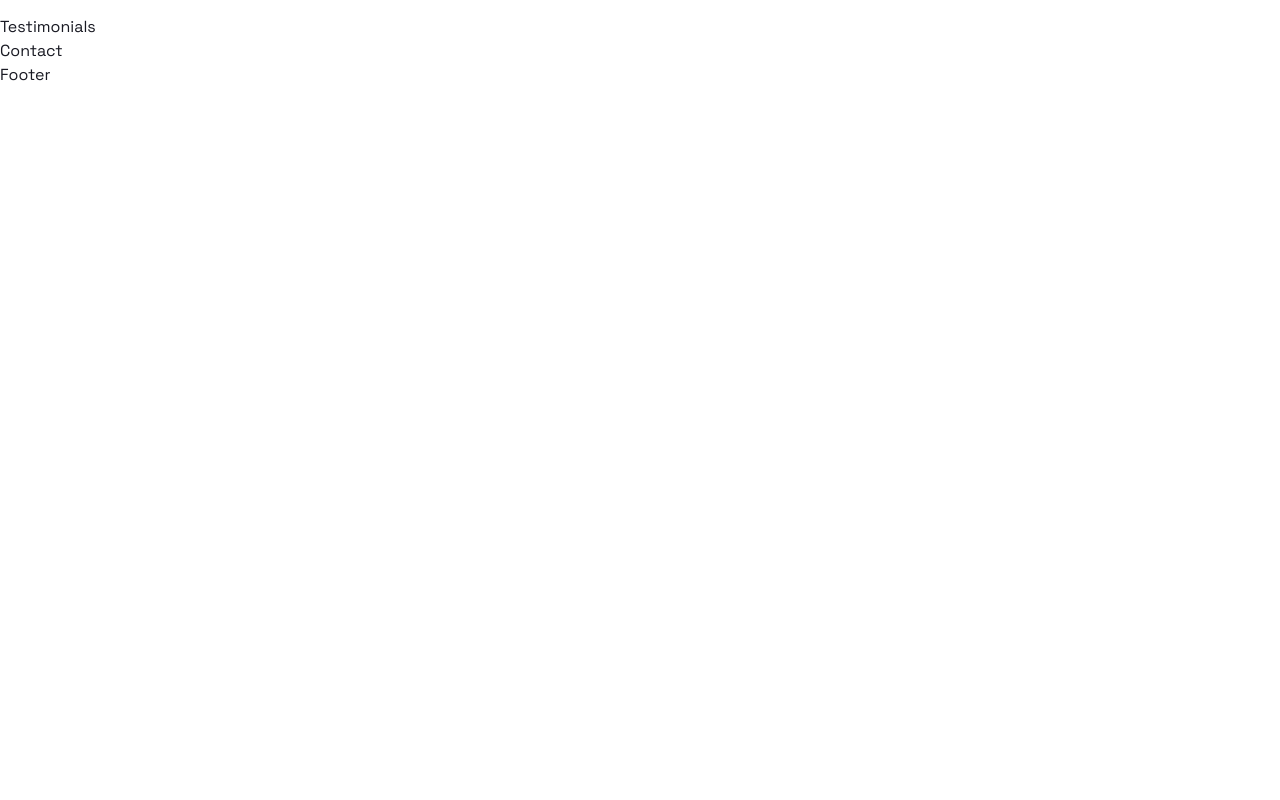
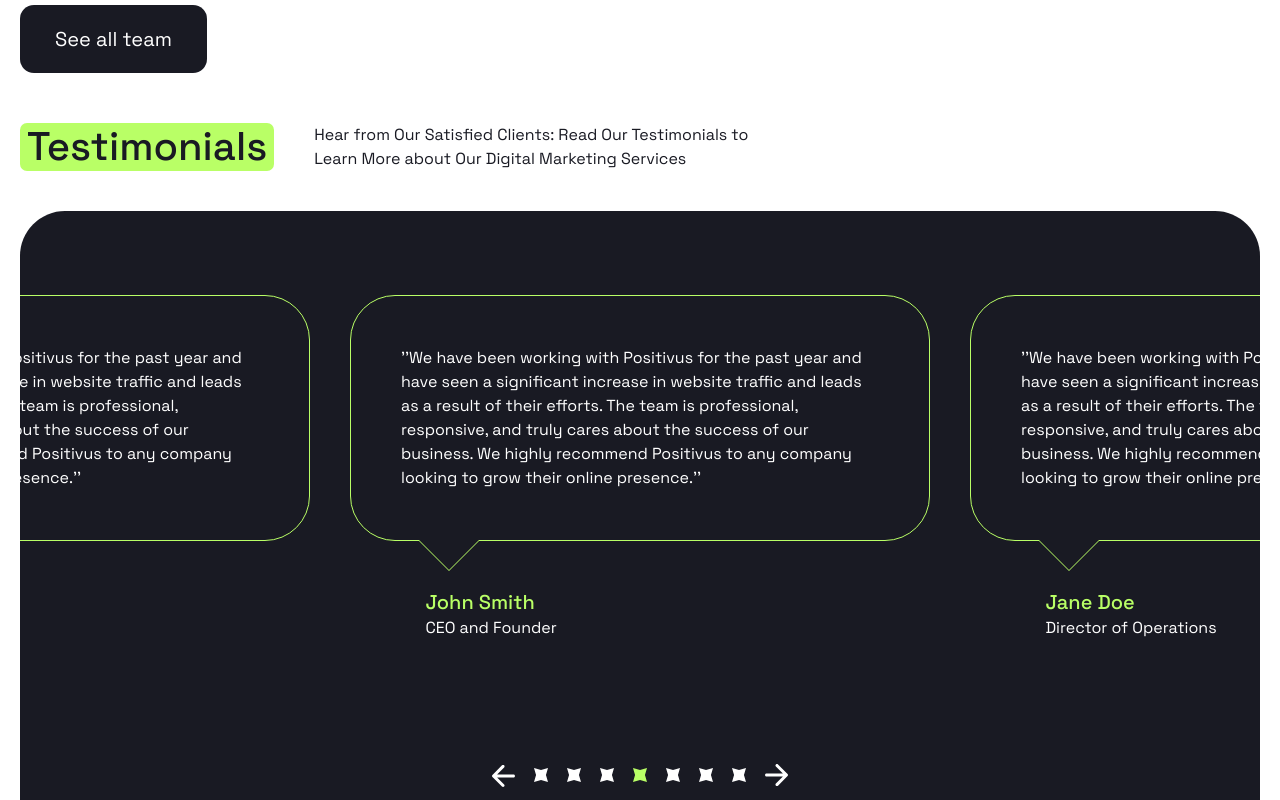
Before and after one commit to DmitryNeznanov/positivus-landing-page, a Next.js app: page / in a window 1280 px wide. Shown: the part 5220-6020 px from the top of the page. Before the commit the page ends 5307 px from the top, so only its background shows below. Built offline with nearby package versions, Linux system fonts and the light colour scheme.

Commit message:
Testimonials section

```diff
--- a/app/components/home/Team.tsx
+++ b/app/components/home/Team.tsx
@@ -108,6 +108,13 @@
             })}
           </div>
         </section>
+        <div className="mt-[40px]">
+          <Link
+            className="button-foreground"
+            href="/">
+            See all team
+          </Link>
+        </div>
       </div>
     </section>
   )
--- a/app/components/home/Testimonials.tsx
+++ b/app/components/home/Testimonials.tsx
@@ -1,3 +1,189 @@
+"use client"
+
+import { log } from "node:console"
+import { useRef, useState } from "react"
+
 export default function Testimonials() {
-  return <section id="testimonials">Testimonials</section>
+  const testimonials = [
+    {
+      quote:
+        "''We have been working with Positivus for the past year and have seen a significant increase in website traffic and leads as a result of their efforts. The team is professional, responsive, and truly cares about the success of our business. We highly recommend Positivus to any company looking to grow their online presence.''",
+      name: "John Smith",
+      job: "CEO and Founder",
+    },
+    {
+      quote:
+        "''We have been working with Positivus for the past year and have seen a significant increase in website traffic and leads as a result of their efforts. The team is professional, responsive, and truly cares about the success of our business. We highly recommend Positivus to any company looking to grow their online presence.''",
+      name: "Jane Doe",
+      job: "Director of Operations",
+    },
+    {
+      quote:
+        "''We have been working with Positivus for the past year and have seen a significant increase in website traffic and leads as a result of their efforts. The team is professional, responsive, and truly cares about the success of our business. We highly recommend Positivus to any company looking to grow their online presence.''",
+      name: "Michael Brown",
+      job: "Senior SEO Specialist",
+    },
+    {
+      quote:
+        "''We have been working with Positivus for the past year and have seen a significant increase in website traffic and leads as a result of their efforts. The team is professional, responsive, and truly cares about the success of our business. We highly recommend Positivus to any company looking to grow their online presence.''",
+      name: "John Smith",
+      job: "CEO and Founder",
+    },
+    {
+      quote:
+        "''We have been working with Positivus for the past year and have seen a significant increase in website traffic and leads as a result of their efforts. The team is professional, responsive, and truly cares about the success of our business. We highly recommend Positivus to any company looking to grow their online presence.''",
+      name: "Jane Doe",
+      job: "Director of Operations",
+    },
+    {
+      quote:
+        "''We have been working with Positivus for the past year and have seen a significant increase in website traffic and leads as a result of their efforts. The team is professional, responsive, and truly cares about the success of our business. We highly recommend Positivus to any company looking to grow their online presence.''",
+      name: "Michael Brown",
+      job: "Senior SEO Specialist",
+    },
+    {
+      quote:
+        "''We have been working with Positivus for the past year and have seen a significant increase in website traffic and leads as a result of their efforts. The team is professional, responsive, and truly cares about the success of our business. We highly recommend Positivus to any company looking to grow their online presence.''",
+      name: "John Smith",
+      job: "CEO and Founder",
+    },
+  ]
+  const total = testimonials.length
+  const containerRef = useRef<HTMLDivElement>(null)
+  const [index, setIndex] = useState(Math.floor(total / 2))
+
+  function handlePrev() {
+    if (!(index === 0)) {
+      setIndex(index - 1)
+    } else {
+      setIndex(total - 1)
+    }
+  }
+  function handleNext() {
+    if (!(index === total - 1)) {
+      setIndex(index + 1)
+    } else {
+      setIndex(0)
+    }
+  }
+  function changeIndex(index: number) {
+    setIndex(index)
+  }
+  function handleScroll() {
+    const container = containerRef.current
+    if (!container) return
+
+    const slideWidth = container.offsetWidth
+    const newIndex = Math.round(container.scrollLeft / slideWidth)
+
+    setIndex(newIndex)
+  }
+
+  return (
+    <section
+      className="pb-[70px] 2xl:pb-[140px] px-[10px]"
+      id="testimonials">
+      <div className="wrapper">
+        <article className="justify-center flex flex-col md:items-center md:justify-center md:flex-row lg:justify-normal gap-[20px] md:gap-[40px]">
+          <span className="span-accent">
+            <h2 className="heading-3xl">Testimonials</h2>
+          </span>
+          <p className="max-w-[473px]">
+            Hear from Our Satisfied Clients: Read Our Testimonials to Learn More
+            about Our Digital Marketing Services
+          </p>
+        </article>
+      </div>
+
+      <section className="mt-[40px] 2xl:mt-[80px] ">
+        <div className="wrapper">
+          <div className="py-[20px] md:pt-[84px] md:pb-[68px] bg-foreground rounded-lg overflow-hidden">
+            <div
+              className="max-md:overflow-x-scroll max-md:snap-x max-md:snap-mandatory scrollbar-hidden"
+              ref={containerRef}
+              onScroll={handleScroll}>
+              <div
+                className="flex transition-transform duration-500 ease-out md:[--slide-size:50%] md:[--offset:25%] "
+                style={{
+                  transform: `translateX(calc(var(--offset) - ${index} * var(--slide-size)))`,
+                }}>
+                {testimonials.map((item, i) => (
+                  <div
+                    key={i}
+                    className="shrink-0 basis-full snap-center px-[20px] md:basis-1/2 ">
+                    <blockquote
+                      className="arrow  p-[50px] bg-foreground border border-accent rounded-lg"
+                      cite="https://google.com">
+                      <p className="text-background">{item.quote}</p>
+                    </blockquote>
+                    <h4 className="ml-[13%] mt-[48px] flex flex-col heading-xl text-accent">
+                      {item.name}
+                      <cite className="text-base text-background font-normal not-italic">
+                        {item.job}
+                      </cite>
+                    </h4>
+                  </div>
+                ))}
+              </div>
+            </div>
+
+            <div className="mt-[50px] md:mt-[80px] lg:mt-[124px] flex flex-row items-center justify-center gap-x-[19px]">
+              <button
+                className="hidden md:block cursor-pointer"
+                onClick={handlePrev}>
+                <svg
+                  className="rotate-180"
+                  width="23"
+                  height="23"
+                  viewBox="0 0 23 23"
+                  fill="none"
+                  xmlns="http://www.w3.org/2000/svg">
+                  <path
+                    d="M1.5 9.5459C0.671573 9.5459 1.44847e-07 10.2175 0 11.0459C-1.44847e-07 11.8743 0.671573 12.5459 1.5 12.5459L1.5 9.5459ZM22.5607 12.1066C23.1464 11.5208 23.1464 10.571 22.5607 9.98524L13.0147 0.439299C12.4289 -0.146488 11.4792 -0.146488 10.8934 0.439298C10.3076 1.02509 10.3076 1.97483 10.8934 2.56062L19.3787 11.0459L10.8934 19.5312C10.3076 20.117 10.3076 21.0667 10.8934 21.6525C11.4792 22.2383 12.4289 22.2383 13.0147 21.6525L22.5607 12.1066ZM1.5 12.5459L21.5 12.5459L21.5 9.5459L1.5 9.5459L1.5 12.5459Z"
+                    fill="white"
+                  />
+                </svg>
+              </button>
+
+              {testimonials.map((_, i) => (
+                <button
+                  className="cursor-pointer pointer-events-none md:pointer-events-auto"
+                  key={i}
+                  onClick={() => changeIndex(i)}>
+                  <svg
+                    width="14"
+                    height="14"
+                    viewBox="0 0 14 14"
+                    fill="none"
+                    xmlns="http://www.w3.org/2000/svg">
+                    <path
+                      d="M7.0099 2.05941L14 0L11.9604 7.0099L14 14L7.0099 11.9604L0 14L2.05941 7.0099L0 0L7.0099 2.05941Z"
+                      fill={index === i ? "#B9FF66" : "white"}
+                    />
+                  </svg>
+                </button>
+              ))}
+
+              <button
+                className="hidden md:block cursor-pointer"
+                onClick={handleNext}
+                aria-label="Next testimonial">
+                <svg
+                  width="23"
+                  height="23"
+                  viewBox="0 0 23 23"
+                  fill="none"
+                  xmlns="http://www.w3.org/2000/svg">
+                  <path
+                    d="M1.5 9.5459C0.671573 9.5459 1.44847e-07 10.2175 0 11.0459C-1.44847e-07 11.8743 0.671573 12.5459 1.5 12.5459L1.5 9.5459ZM22.5607 12.1066C23.1464 11.5208 23.1464 10.571 22.5607 9.98524L13.0147 0.439299C12.4289 -0.146488 11.4792 -0.146488 10.8934 0.439298C10.3076 1.02509 10.3076 1.97483 10.8934 2.56062L19.3787 11.0459L10.8934 19.5312C10.3076 20.117 10.3076 21.0667 10.8934 21.6525C11.4792 22.2383 12.4289 22.2383 13.0147 21.6525L22.5607 12.1066ZM1.5 12.5459L21.5 12.5459L21.5 9.5459L1.5 9.5459L1.5 12.5459Z"
+                    fill="white"
+                  />
+                </svg>
+              </button>
+            </div>
+          </div>
+        </div>
+      </section>
+    </section>
+  )
 }
--- a/app/globals.css
+++ b/app/globals.css
@@ -79,4 +79,38 @@
   .span-background {
     @apply w-max h-max bg-background rounded-sm px-[7px] inline-flex items-center;
   }
+  .arrow {
+    position: relative;
+    background: #191a23;
+    border: 1px solid #b9ff66;
+    &:after,
+    &:before {
+      top: 100%;
+      left: 17%;
+      border: solid transparent;
+      content: "";
+      height: 0;
+      width: 0;
+      position: absolute;
+      pointer-events: none;
+    }
+
+    &:after {
+      border-color: rgba(25, 26, 35, 0);
+      border-top-color: #191a23;
+      border-width: 30px;
+      margin-left: -30px;
+    }
+    &:before {
+      border-color: rgba(185, 255, 102, 0);
+      border-top-color: #b9ff66;
+      border-width: 31px;
+      margin-left: -31px;
+    }
+  }
 }
+@utility scrollbar-hidden {
+  &::-webkit-scrollbar {
+    display: none;
+  }
+}
```
Also changed, not shown: public/arrow.svg, public/start.svg (added).
